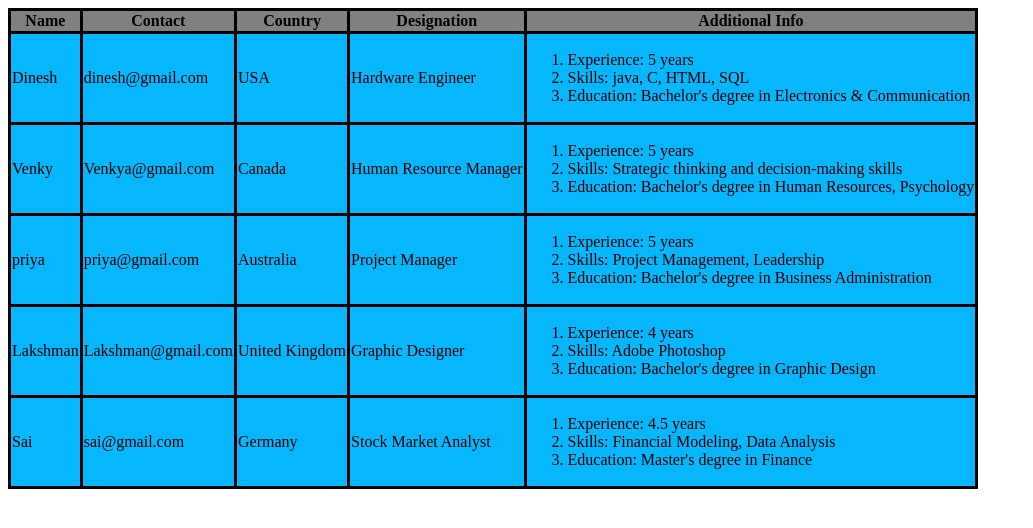
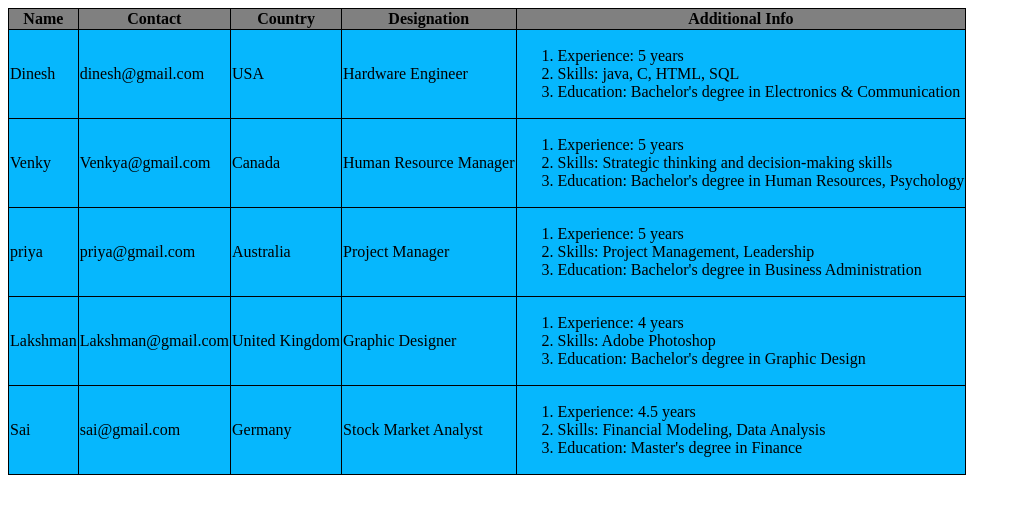
Before and after one commit to shaikbabu21/table1html, a plain HTML site: page index.html in a window 1280 px wide. Shown: the whole page, without its empty margins (0-1033 px from the left). Drawn offline with Linux system fonts and the light colour scheme.

Commit message:
Update index.html

```diff
--- a/index.html
+++ b/index.html
@@ -3,10 +3,10 @@
 <head>
     <meta charset="UTF-8">
     <meta name="viewport" content="width=device-width, initial-scale=1.0">
-    <title>Document</title>
+    <title>table</title>
     <style>
         table,tr,th,td{
-            border: solid black;
+            border:1px solid black;
         }
         table{
             border-collapse: collapse;
```
